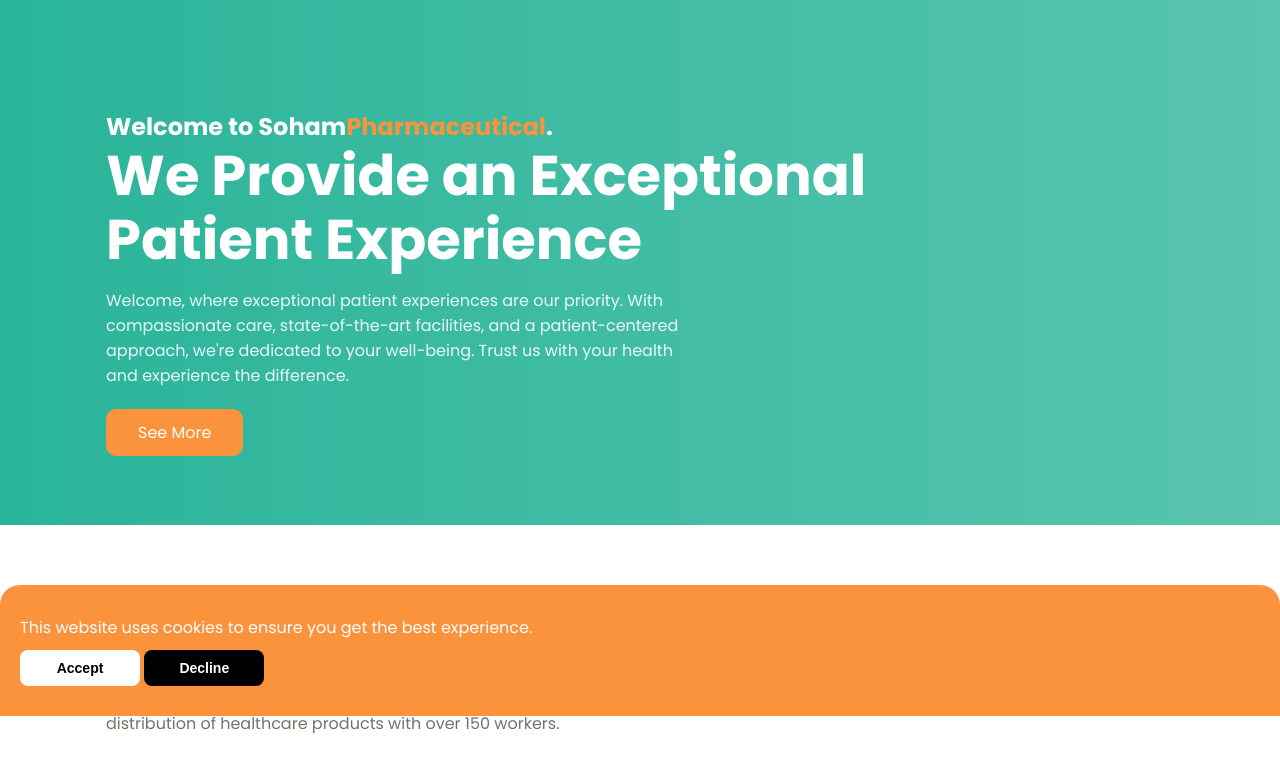
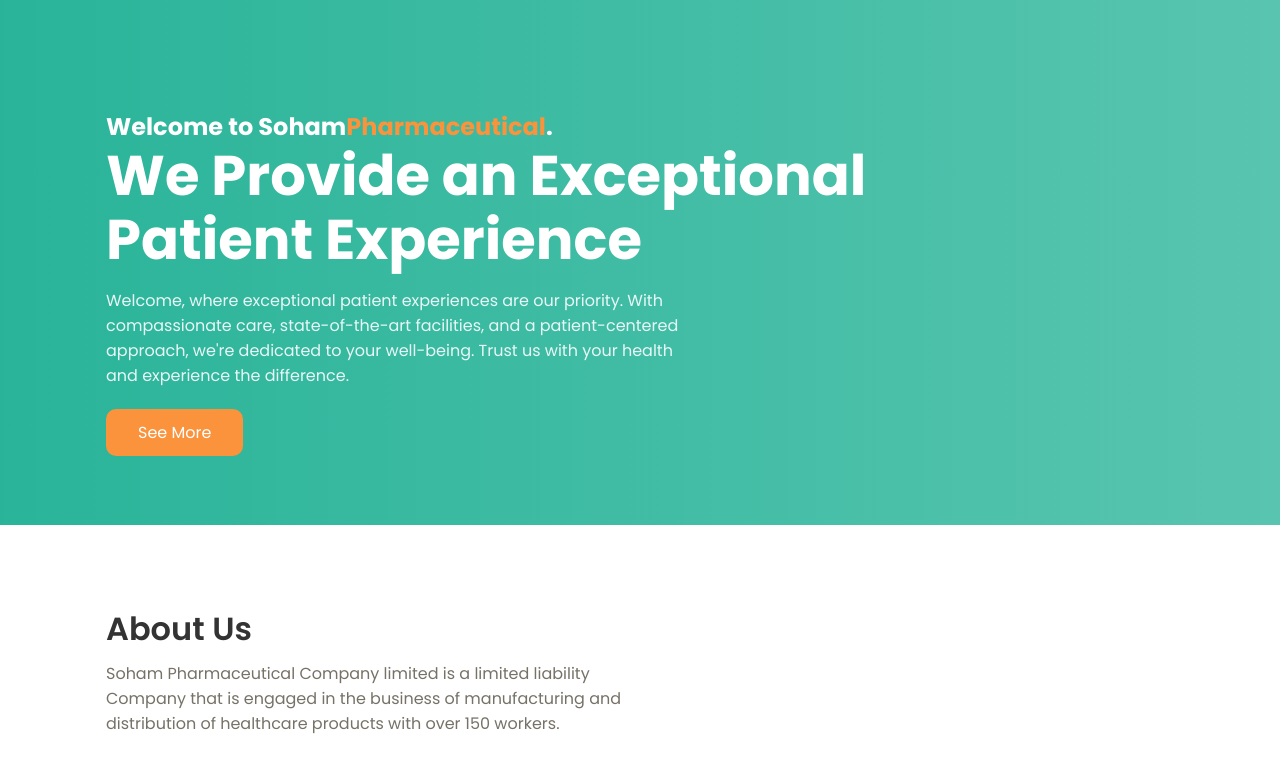
Before and after one commit to namanlambaa/Soham-Pharmaceuticals, a plain HTML site: page index.html in a window 1280 px wide. Shown: the part 84-848 px from the top of the page. Drawn offline with nearby package versions, Linux system fonts and the light colour scheme.

Commit message:
Update index.html

```diff
--- a/index.html
+++ b/index.html
@@ -17,12 +17,7 @@
     <div class="loader"></div>
 
 
-    <div class="popup" id="cookiesPopup">
-      <p>This website uses cookies to ensure you get the best experience.</p>
-      <button id="acceptCookies" class="button accept-button">Accept</button>
-      <button id="declineCookies" class="button decline-button">Decline</button>
 
-    </div>
 
     <header>
       <nav class="section__container nav__container">
```
